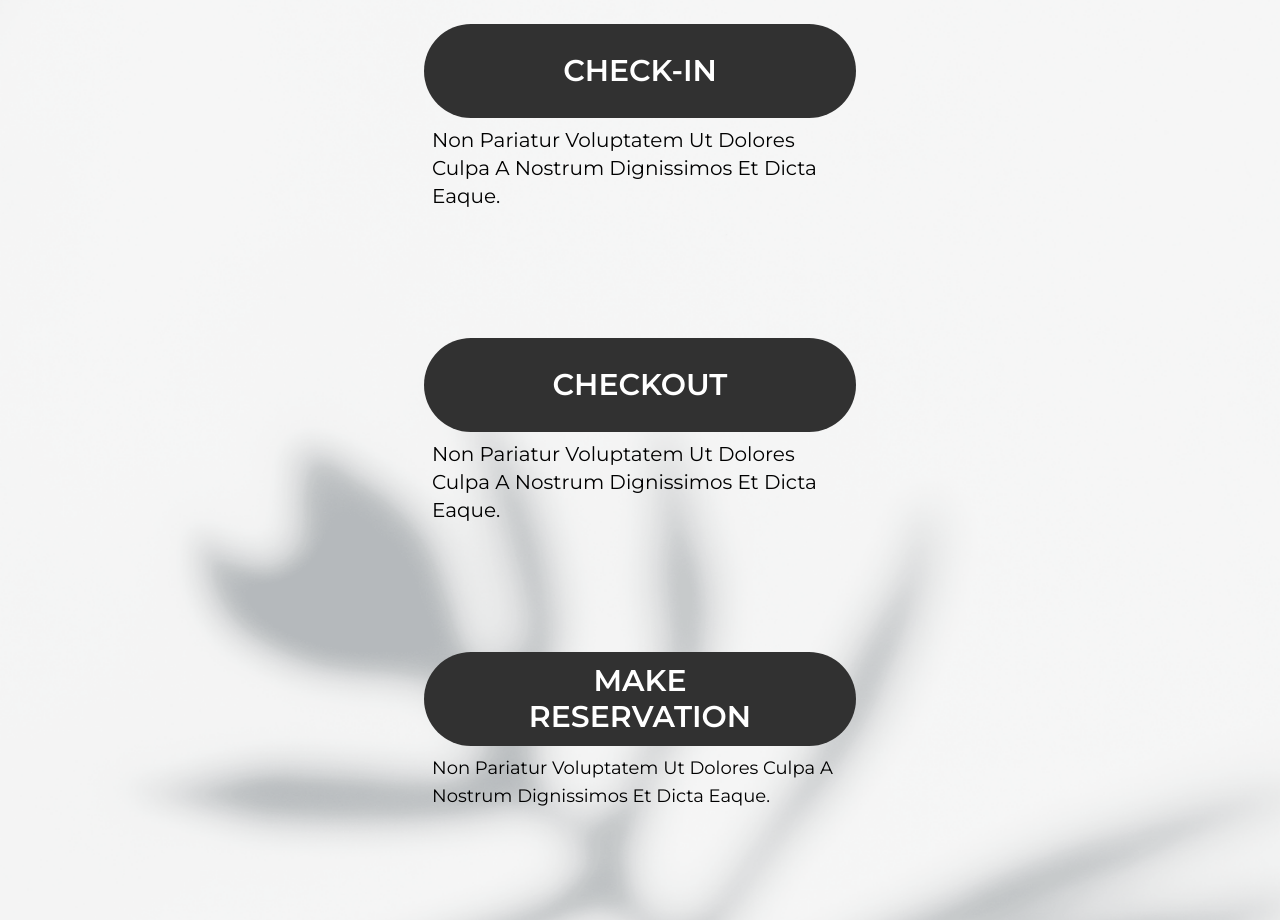
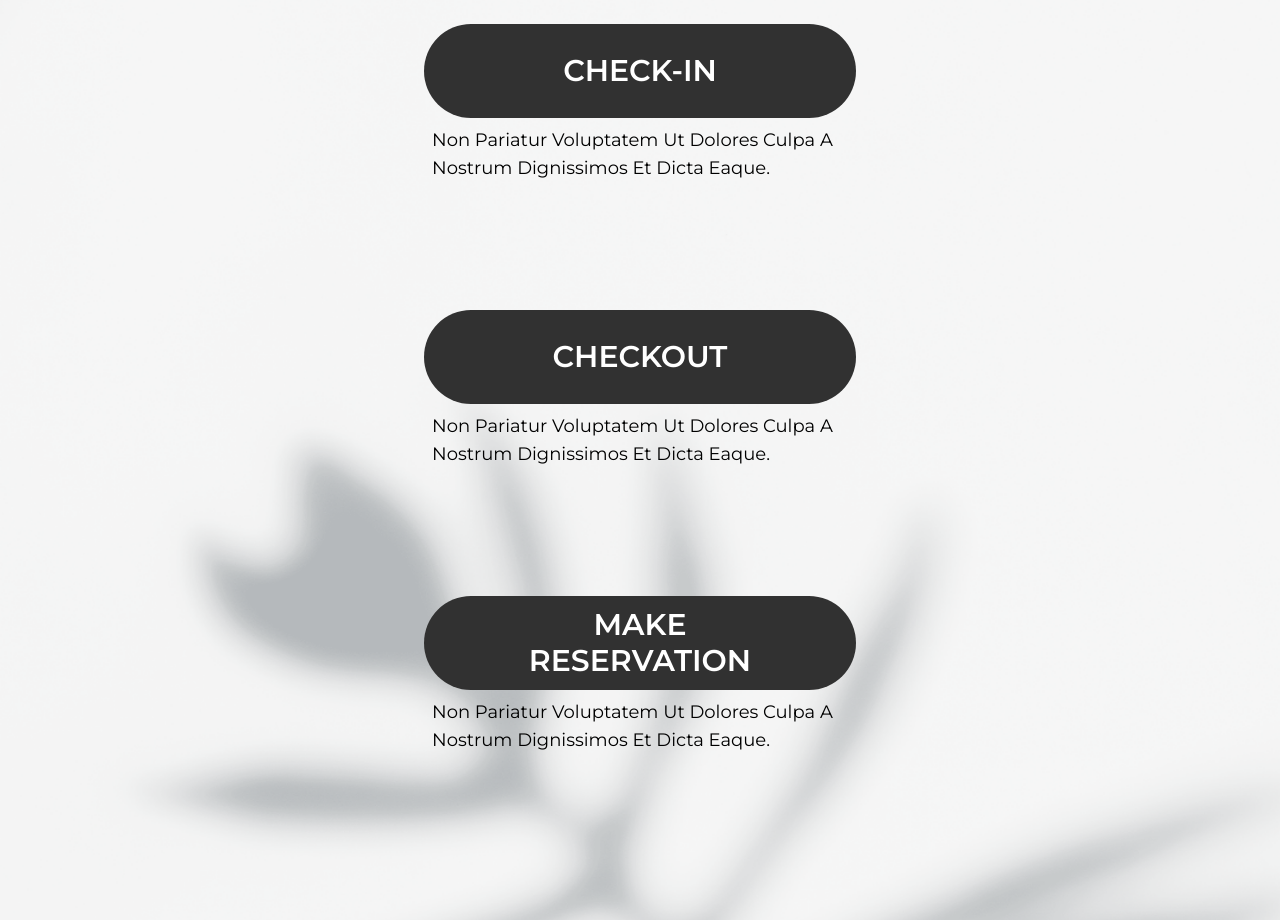
Before and after one commit to elishadiah/fooyee-screens, a plain HTML site: page index.html in a window 1280 px wide. Shown: the part 1000-1920 px from the top of the page. Drawn offline with nearby package versions, Linux system fonts and the light colour scheme.

Commit message:
update detail text font size

```diff
--- a/index.html
+++ b/index.html
@@ -82,7 +82,7 @@
                 >
                   <span class="block">Check-in</span>
                 </a>
-                <p class="text-xl mt-2 mx-2 capitalize">
+                <p class="text-lg mt-2 mx-2 capitalize">
                   Non pariatur voluptatem ut dolores culpa a nostrum dignissimos
                   et dicta eaque.
                 </p>
@@ -96,7 +96,7 @@
                 >
                   <span class="block">Checkout</span>
                 </a>
-                <p class="text-xl mt-2 mx-2 capitalize">
+                <p class="text-lg mt-2 mx-2 capitalize">
                   Non pariatur voluptatem ut dolores culpa a nostrum dignissimos
                   et dicta eaque.
                 </p>
```
